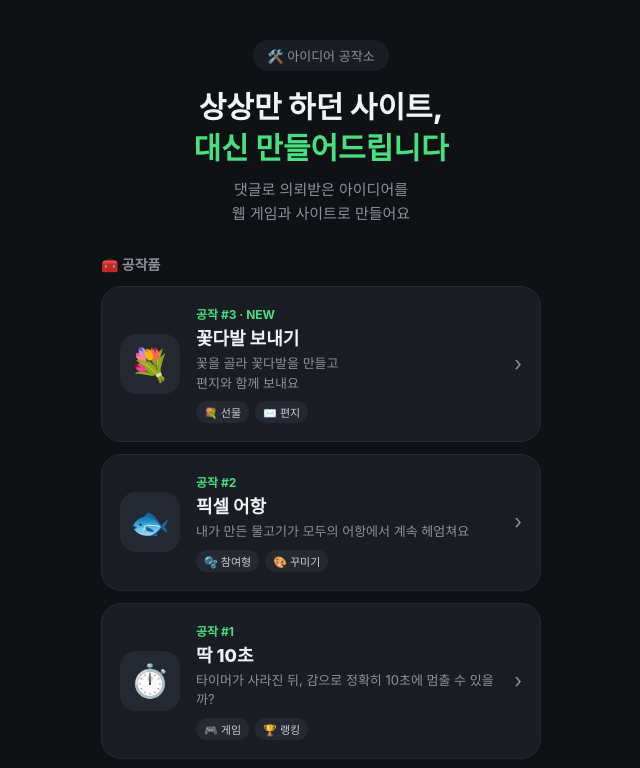
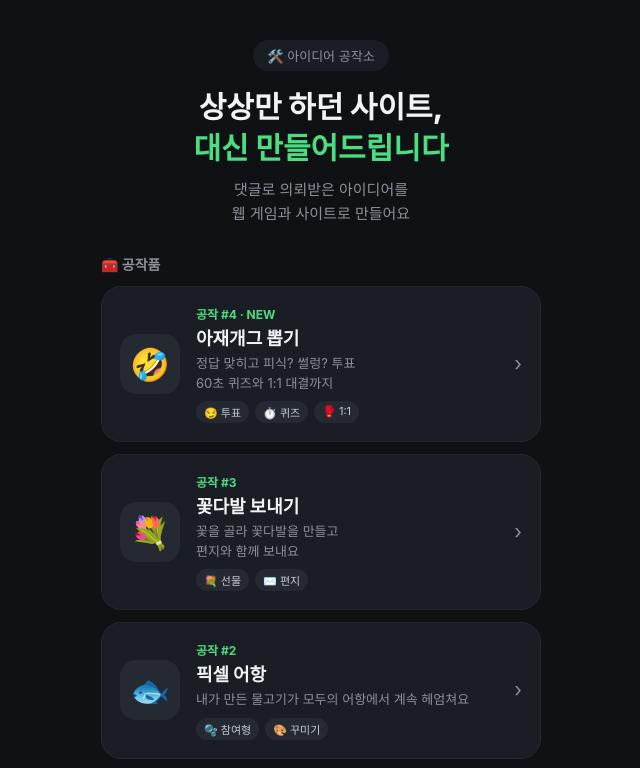
Before and after one commit to ge323/gongjakso, a plain HTML site: page index.html in a window 1280 px wide. Shown: the top 768 px of the page, without its empty margins (319-959 px from the left). Drawn offline with Linux system fonts and the light colour scheme; no server answers.

Commit message:
아재개그 공개!

```diff
--- a/index.html
+++ b/index.html
@@ -233,11 +233,29 @@
       <section>
         <h2 class="section-title">🧰 공작품</h2>
         <div class="list">
-          <!-- 공작 #3 (최신이 위로) -->
+          <!-- 공작 #4 (최신이 위로) -->
+          <a class="item" href="https://ge323.github.io/gongjakso/dad-joke/">
+            <div class="icon">🤣</div>
+            <div class="info">
+              <p class="no">공작 #4 · NEW</p>
+              <p class="name">아재개그 뽑기</p>
+              <p class="desc">
+                정답 맞히고 피식? 썰렁? 투표 <br> 60초 퀴즈와 1:1 대결까지
+              </p>
+              <div class="tags">
+                <span class="tag">😏 투표</span>
+                <span class="tag">⏱️ 퀴즈</span>
+                <span class="tag">🥊 1:1</span>
+              </div>
+            </div>
+            <span class="go">›</span>
+          </a>
+
+          <!-- 공작 #3 -->
           <a class="item" href="https://ge323.github.io/gongjakso/bouquet/">
             <div class="icon">💐</div>
             <div class="info">
-              <p class="no">공작 #3 · NEW</p>
+              <p class="no">공작 #3</p>
               <p class="name">꽃다발 보내기</p>
               <p class="desc">
                 꽃을 골라 꽃다발을 만들고 <br> 편지와 함께 보내요
```
